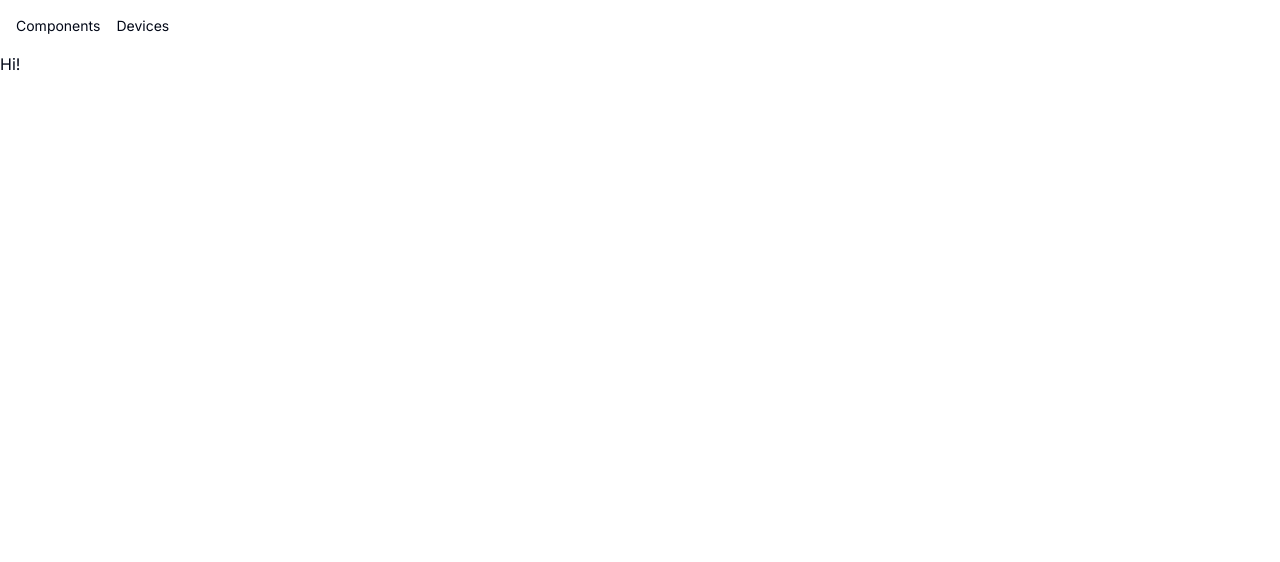
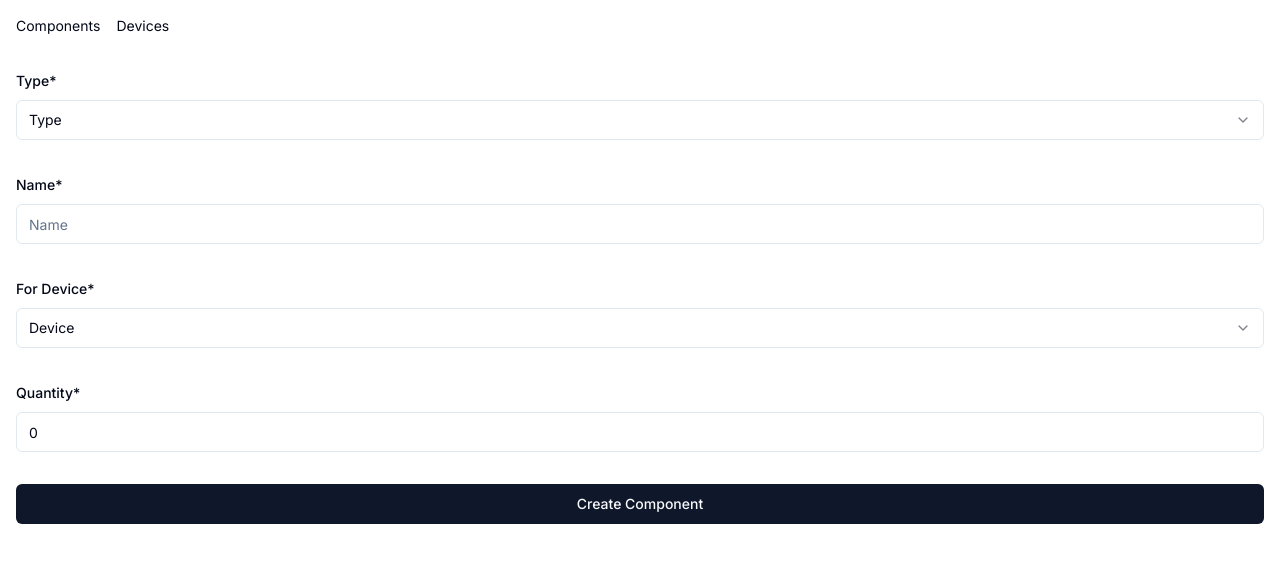
Before and after one commit to DawidGawronskiDev/intocash-task-management-system, a Next.js app: page /dashboard/components/create in a window 1280 px wide. Shown: the top 562 px of the page. Built offline with nearby package versions, Linux system fonts and the light colour scheme.

Commit message:
Create components form-create

```diff
--- a/app/globals.css
+++ b/app/globals.css
@@ -66,4 +66,7 @@
   body {
     @apply bg-background text-foreground;
   }
+  form {
+    @apply p-4 grid gap-8;
+  }
 }
--- /dev/null
+++ b/components/form/button-submit.tsx
@@ -0,0 +1,16 @@
+import { Button } from "../ui/button";
+
+type ButtonSubmitProps = {
+  isSubmitting: boolean;
+  content: string;
+};
+
+const ButtonSubmit = ({ isSubmitting, content }: ButtonSubmitProps) => {
+  return (
+    <Button type="submit" disabled={isSubmitting}>
+      {isSubmitting ? "Submitting..." : content}
+    </Button>
+  );
+};
+
+export default ButtonSubmit;
--- /dev/null
+++ b/components/form/form-input.tsx
@@ -0,0 +1,39 @@
+import {
+  FormControl,
+  FormField,
+  FormItem,
+  FormLabel,
+  FormMessage,
+} from "@/components/ui/form";
+import { Input } from "@/components/ui/input";
+import { useFormContext } from "react-hook-form";
+
+type FormInputProps = {
+  name: string;
+  label: string;
+  placeholder?: string;
+};
+
+const FormInput = ({ name, label, placeholder = "" }: FormInputProps) => {
+  const methods = useFormContext();
+
+  const { control } = methods;
+
+  return (
+    <FormField
+      control={control}
+      name={name}
+      render={({ field }) => (
+        <FormItem>
+          <FormLabel>{label}</FormLabel>
+          <FormControl>
+            <Input placeholder={placeholder} {...field} />
+          </FormControl>
+          <FormMessage />
+        </FormItem>
+      )}
+    />
+  );
+};
+
+export default FormInput;
--- /dev/null
+++ b/components/form/form-select.tsx
@@ -0,0 +1,62 @@
+import {
+  FormControl,
+  FormField,
+  FormItem,
+  FormLabel,
+  FormMessage,
+} from "@/components/ui/form";
+import {
+  Select,
+  SelectContent,
+  SelectItem,
+  SelectTrigger,
+  SelectValue,
+} from "@/components/ui/select";
+import { useFormContext } from "react-hook-form";
+
+type FormSelectProps = {
+  name: string;
+  label: string;
+  placeholder?: string;
+  items: any[];
+};
+
+const FormSelect = ({
+  name,
+  label,
+  placeholder = "",
+  items,
+}: FormSelectProps) => {
+  const methods = useFormContext();
+
+  const { control } = methods;
+
+  return (
+    <FormField
+      control={control}
+      name={name}
+      render={({ field }) => (
+        <FormItem>
+          <FormLabel>{label}</FormLabel>
+          <Select onValueChange={field.onChange} value={field.value}>
+            <FormControl>
+              <SelectTrigger>
+                <SelectValue placeholder={placeholder} />
+              </SelectTrigger>
+            </FormControl>
+            <SelectContent>
+              {items.map((item) => (
+                <SelectItem key={item} value={item}>
+                  {item}
+                </SelectItem>
+              ))}
+            </SelectContent>
+          </Select>
+          <FormMessage />
+        </FormItem>
+      )}
+    />
+  );
+};
+
+export default FormSelect;
--- /dev/null
+++ b/components/ui/dashboard/components/form-create-content.tsx
@@ -0,0 +1,50 @@
+import ButtonSubmit from "@/components/form/button-submit";
+import FormInput from "@/components/form/form-input";
+import FormSelect from "@/components/form/form-select";
+import {
+  componentSizes,
+  componentsWithSize,
+  componentTypes,
+  deviceTypes,
+} from "@/lib/config";
+import { useFormContext } from "react-hook-form";
+
+const FormContent = () => {
+  const {
+    watch,
+    formState: { isSubmitting },
+  } = useFormContext();
+
+  const watchType = watch("type");
+
+  return (
+    <>
+      <FormSelect
+        name="type"
+        label="Type*"
+        placeholder="Type"
+        items={componentTypes}
+      />
+      {componentsWithSize.includes(watchType) ? (
+        <FormSelect
+          name="size"
+          label="Size*"
+          placeholder="Size"
+          items={componentSizes}
+        />
+      ) : (
+        <FormInput name="name" label="Name*" placeholder="Name" />
+      )}
+      <FormSelect
+        name="forDevice"
+        label="For Device*"
+        placeholder="Device"
+        items={deviceTypes}
+      />
+      <FormInput name="quantity" label="Quantity*" placeholder="Quantity" />
+      <ButtonSubmit isSubmitting={isSubmitting} content="Create Component" />
+    </>
+  );
+};
+
+export default FormContent;
--- a/components/ui/dashboard/components/form-create.tsx
+++ b/components/ui/dashboard/components/form-create.tsx
@@ -1,5 +1,38 @@
+"use client";
+
+import { Form } from "@/components/ui/form";
+
+import ComponentSchema from "@/schemas/component-schema";
+import { zodResolver } from "@hookform/resolvers/zod";
+import { useForm } from "react-hook-form";
+import z from "zod";
+import FormContent from "./form-create-content";
+
 const FormCreate = () => {
-  return <form>Hi!</form>;
+  const methods = useForm({
+    resolver: zodResolver(ComponentSchema),
+    defaultValues: {
+      type: "",
+      name: "",
+      size: 0,
+      forDevice: "",
+      quantity: 0,
+    },
+  });
+
+  const { handleSubmit } = methods;
+
+  const onSubmit = (values: z.infer<typeof ComponentSchema>) => {
+    console.log(values);
+  };
+
+  return (
+    <Form {...methods}>
+      <form onSubmit={handleSubmit(onSubmit)}>
+        <FormContent />
+      </form>
+    </Form>
+  );
 };
 
 export default FormCreate;
--- /dev/null
+++ b/components/ui/input.tsx
@@ -0,0 +1,25 @@
+import * as React from "react"
+
+import { cn } from "@/lib/utils"
+
+export interface InputProps
+  extends React.InputHTMLAttributes<HTMLInputElement> {}
+
+const Input = React.forwardRef<HTMLInputElement, InputProps>(
+  ({ className, type, ...props }, ref) => {
+    return (
+      <input
+        type={type}
+        className={cn(
+          "flex h-10 w-full rounded-md border border-input bg-background px-3 py-2 text-sm ring-offset-background file:border-0 file:bg-transparent file:text-sm file:font-medium placeholder:text-muted-foreground focus-visible:outline-none focus-visible:ring-2 focus-visible:ring-ring focus-visible:ring-offset-2 disabled:cursor-not-allowed disabled:opacity-50",
+          className
+        )}
+        ref={ref}
+        {...props}
+      />
+    )
+  }
+)
+Input.displayName = "Input"
+
+export { Input }
--- a/lib/config.ts
+++ b/lib/config.ts
@@ -13,3 +13,19 @@ export const componentTypes = [
 ];
 
 export const componentsWithSize = ["RAM", "SSD", "HDD"];
+
+export const componentSizes = [
+  "2",
+  "4",
+  "8",
+  "16",
+  "32",
+  "64",
+  "128",
+  "256",
+  "512",
+  "1024",
+  "2048",
+  "4096",
+  "8192",
+];
--- a/schemas/component-schema.ts
+++ b/schemas/component-schema.ts
@@ -1,3 +1,7 @@
+import { componentTypes, deviceTypes } from "@/lib/config";
+import { hasSize } from "@/lib/utils";
+import z from "zod";
+
 const ComponentSchema = z
   .object({
     type: z.enum(componentTypes as [string, ...string[]]),
```
